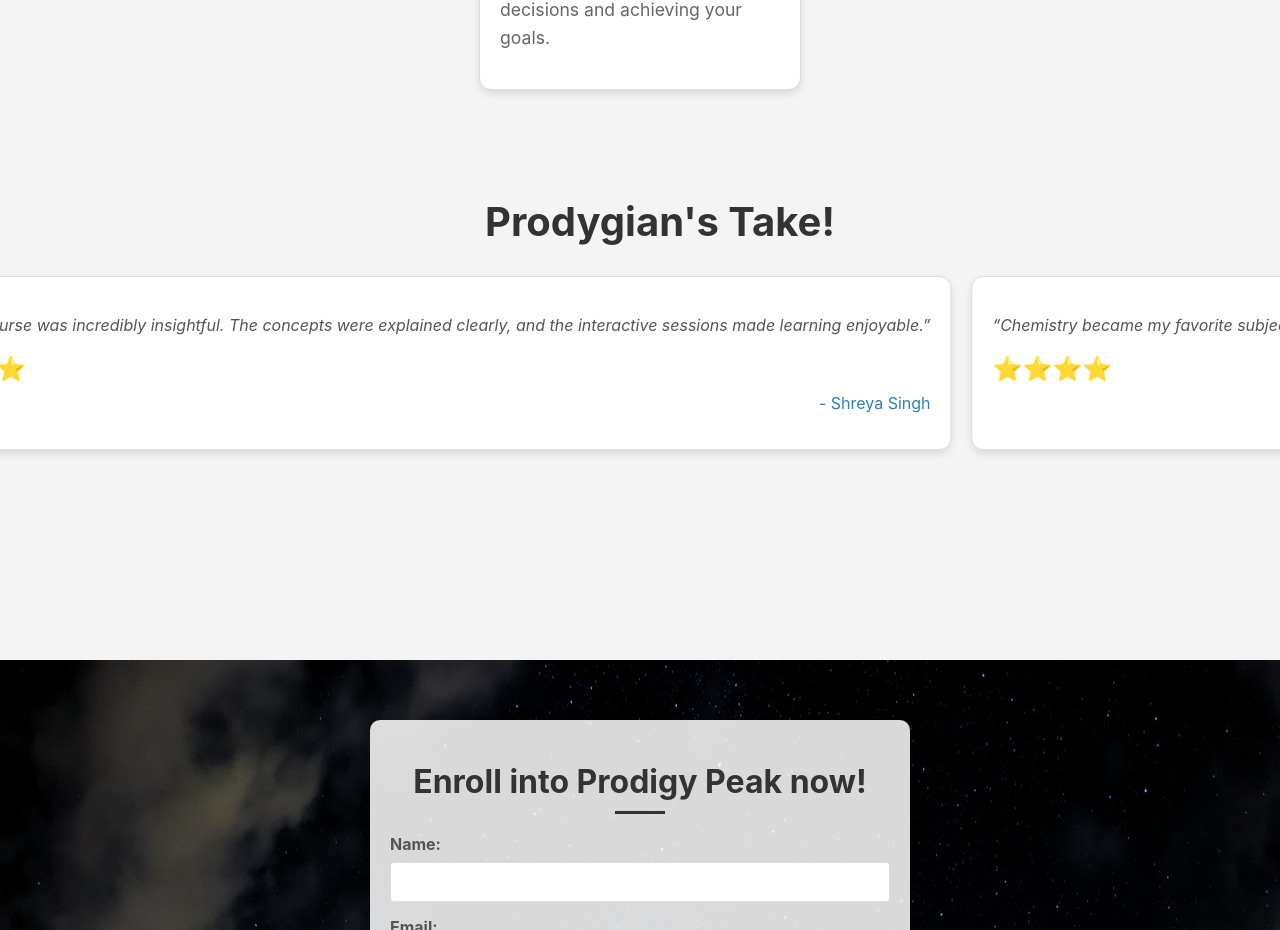
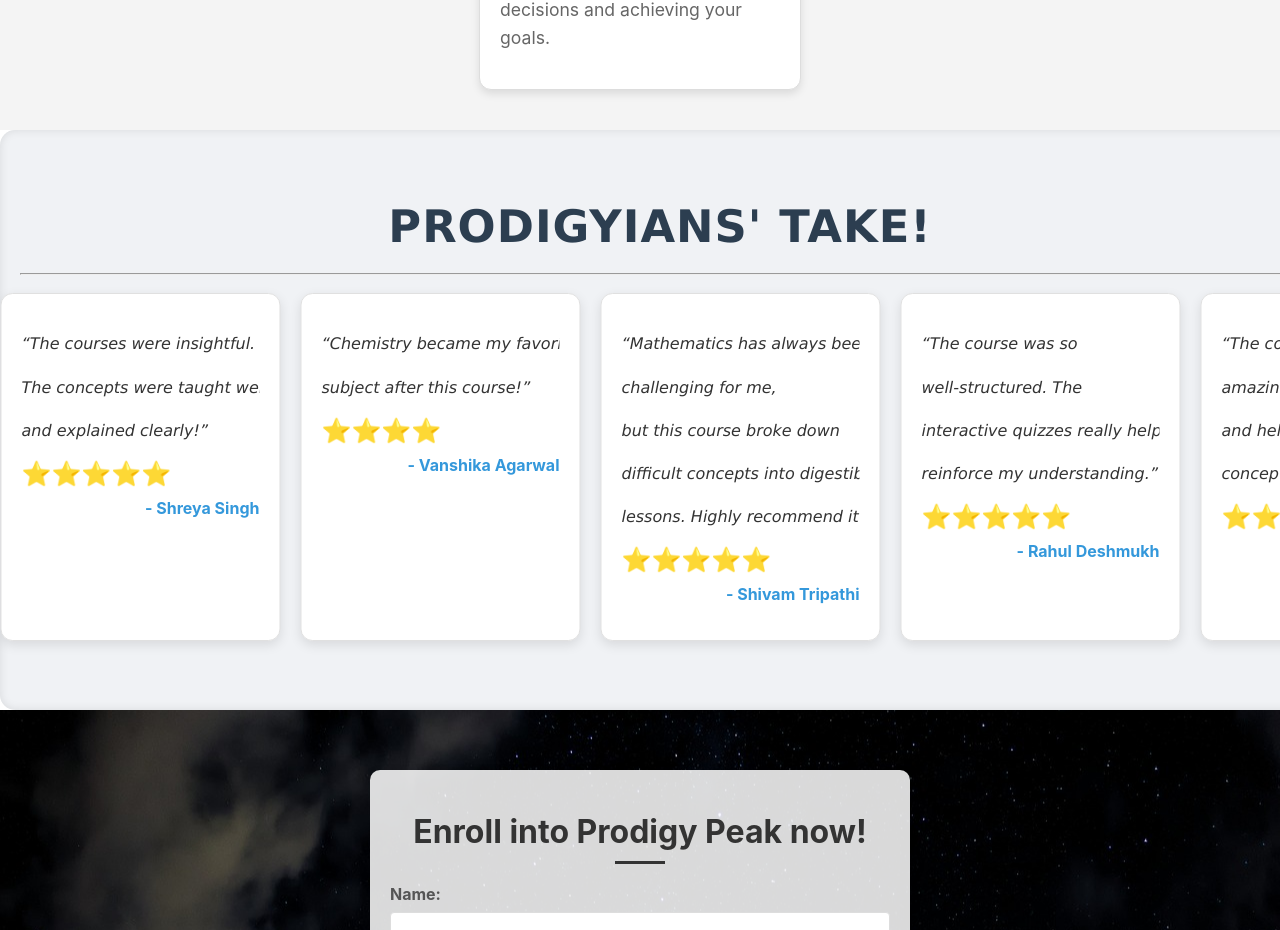
Before and after one commit to vm5/prodigypeak, a React (Create React App) app: page / in a window 1280 px wide. Shown: the part 4270-5200 px from the top of the page. Built offline with nearby package versions, Linux system fonts and the light colour scheme.

Commit message:
Update reviews.jsx

```diff
--- a/src/reviews.jsx
+++ b/src/reviews.jsx
@@ -1,36 +1,50 @@
 import React from 'react';
 import styled, { keyframes } from 'styled-components';
 
+// Reviews Page Component
 const ReviewsPage = () => {
   return (
     <ReviewsContainer>
-      <ReviewsTitle>Prodygian's Take!</ReviewsTitle>
+      <ReviewsTitle>Prodigyians' Take!</ReviewsTitle> <hr />
       <ReviewsContent>
         <ReviewItem>
-          <Quote>“The Physics course was incredibly insightful. The concepts were explained clearly, and the interactive sessions made learning enjoyable.”</Quote>
+          <Quote>“The courses were insightful.</Quote>
+          <Quote>The concepts were taught well</Quote>
+          <Quote>and explained clearly!”</Quote>
           <Stars>⭐⭐⭐⭐⭐</Stars>
           <Reviewer>- Shreya Singh</Reviewer>
         </ReviewItem>
 
         <ReviewItem>
-          <Quote>“Chemistry became my favorite subject thanks to this course! The hands-on experiments and detailed explanations made complex topics easy to understand.”</Quote>
+          <Quote>“Chemistry became my favorite</Quote>
+          <Quote>subject after this course!”</Quote>
           <Stars>⭐⭐⭐⭐</Stars>
           <Reviewer>- Vanshika Agarwal</Reviewer>
         </ReviewItem>
 
         <ReviewItem>
-          <Quote>“Mathematics has always been challenging for me, but this course broke down difficult concepts into digestible lessons. Highly recommend it!”</Quote>
+          <Quote>“Mathematics has always been</Quote>
+          <Quote>challenging for me,</Quote>
+          <Quote> but this course broke down</Quote>
+          <Quote> difficult concepts into digestible</Quote>
+          <Quote> lessons. Highly recommend it!”</Quote>
           <Stars>⭐⭐⭐⭐⭐</Stars>
           <Reviewer>- Shivam Tripathi</Reviewer>
         </ReviewItem>
 
         <ReviewItem>
-          <Quote>“The course was so well-structured. The interactive quizzes really helped reinforce my understanding.”</Quote>
+          <Quote>“The course was so</Quote>
+          <Quote> well-structured. The</Quote>
+          <Quote>interactive quizzes really helped</Quote>
+          <Quote>reinforce my understanding.”</Quote>
           <Stars>⭐⭐⭐⭐⭐</Stars>
           <Reviewer>- Rahul Deshmukh</Reviewer>
         </ReviewItem>
         <ReviewItem>
-          <Quote>“The course structure was amazing. The challenges were fun and helped me grasp concepts quickly.”</Quote>
+          <Quote>“The course structure was</Quote>
+          <Quote>amazing. The challenges were fun</Quote>
+          <Quote> and helped me grasp</Quote>
+          <Quote>concepts quickly.”</Quote>
           <Stars>⭐⭐⭐⭐⭐</Stars>
           <Reviewer>- Arjun Rao</Reviewer>
         </ReviewItem>
@@ -42,28 +56,44 @@
 // Keyframes for the sliding animation
 const slideLeft = keyframes`
   0% {
-    transform: translateX(-5%);
+    transform: translateX(0%);
   }
   100% {
-    transform: translateX(-80%);
+    transform: translateX(-20%);
+  }
+`;
+
+// Keyframes for the fade-in effect
+const fadeIn = keyframes`
+  from {
+    opacity: 0;
+  }
+  to {
+    opacity: 1;
   }
 `;
 
 const ReviewsContainer = styled.div`
   padding: 40px 20px;
   text-align: center;
-  background-color: #f4f4f4;
+  background-color: #f0f2f5;
   width: 100%;
-  height: 450px;
+  height: 500px;
   overflow: hidden;
   position: relative;
+  box-shadow: inset 0 0 10px rgba(0, 0, 0, 0.1);
+  border-radius: 15px;
 `;
 
 const ReviewsTitle = styled.h1`
-  font-size: 2.5rem;
-  color: #333;
+  font-size: 2.8rem;
+  color: #2c3e50;
   margin-bottom: 20px;
   font-weight: bold;
+  font-family: 'Verdana', sans-serif;
+  text-transform: uppercase;
+  letter-spacing: 1px;
+  animation: ${fadeIn} 2s ease-in-out;
 `;
 
 const ReviewsContent = styled.div`
@@ -71,28 +101,42 @@
   white-space: nowrap;
   animation: ${slideLeft} 60s linear infinite;
   padding: 10px;
+  gap: 20px;
 `;
 
 const ReviewItem = styled.div`
   display: inline-block;
-  width: 1800px;
+  width: 280px;
   padding: 20px;
-  margin-right: 20px;
-  background-color: #fff;
-  border: 1px solid #ddd;
+  background-color: #ffffff;
+  border: 1px solid #e0e0e0;
   border-radius: 12px;
   text-align: left;
   color: #333;
   box-sizing: border-box;
-  box-shadow: 0 4px 8px rgba(0, 0, 0, 0.1);
+  box-shadow: 0 4px 12px rgba(0, 0, 0, 0.1);
+  transition: box-shadow 0.3s ease-in-out, transform 0.3s ease-in-out;
+  animation: ${fadeIn} 2s ease-in-out;
+
+  &:hover {
+    box-shadow: 0 6px 15px rgba(0, 0, 0, 0.15);
+    transform: scale(1.05);
+  }
 `;
 
 const Quote = styled.p`
   font-size: 1rem;
-  color: #555;
+  color: #333;
+  font-family: 'Verdana', sans-serif;
+  font-weight: 400;
   margin-bottom: 15px;
   font-style: italic;
-  line-height: 1.6;
+  line-height: 1.7;
+  display: -webkit-box;
+  -webkit-line-clamp: 3; /* Limit to 3 lines */
+  -webkit-box-orient: vertical;
+  overflow: hidden;
+  text-overflow: ellipsis;
 `;
 
 const Stars = styled.div`
@@ -103,9 +147,10 @@
 
 const Reviewer = styled.p`
   font-size: 1rem;
-  color: #2980b9;
+  color: #3498db;
   text-align: right;
   margin-top: 10px;
+  font-weight: bold;
 `;
 
 export default ReviewsPage;
```
